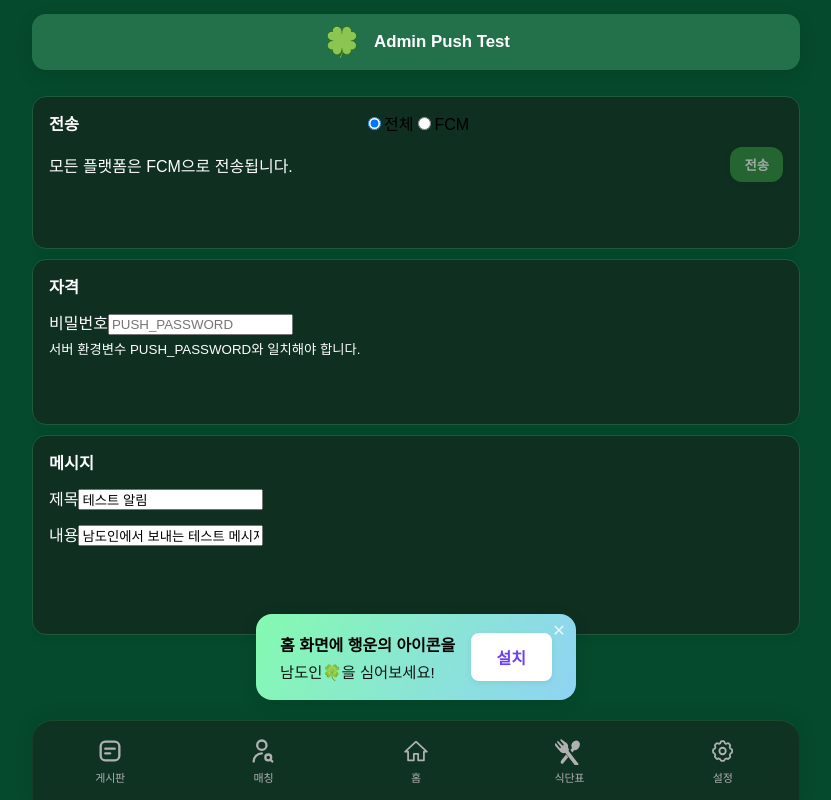
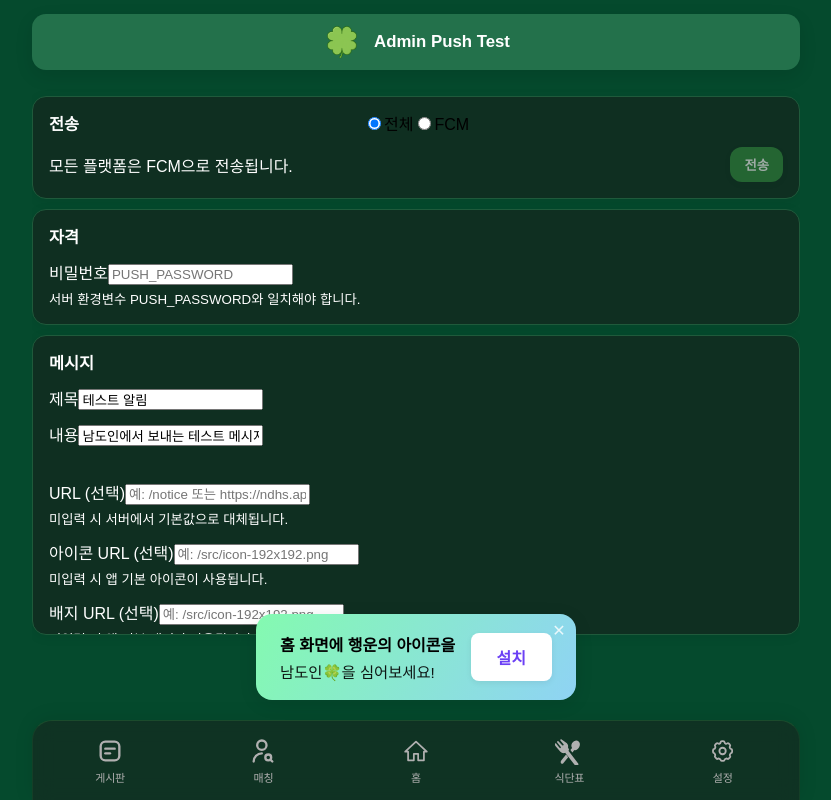
Before and after one commit to zza-ni/ndhs-in, a React (Vite) app: page /admin/push in a window 1280 px wide. Shown: the whole page, without its empty margins (224-1055 px from the left). Built offline with nearby package versions, Linux system fonts and the light colour scheme; a web font is replaced by a local one.

Commit message:
edit Push-page

```diff
--- a/src/pages/AdminPushTest.jsx
+++ b/src/pages/AdminPushTest.jsx
@@ -13,6 +13,10 @@ export default function AdminPushTest() {
   const [sending, setSending] = React.useState(false);
   const [result, setResult] = React.useState("");
   const [type, setType] = React.useState("all"); // all | fcm (둘 다 FCM 경로)
+  // Optional fields
+  const [url, setUrl] = React.useState("");
+  const [icon, setIcon] = React.useState("");
+  const [badge, setBadge] = React.useState("");
 
   const onSend = async () => {
     if (sending) return;
@@ -20,7 +24,21 @@ export default function AdminPushTest() {
     setResult("");
     try {
       const path = type === "all" ? "/api/sendAllPush" : "/api/sendPush";
-      const payload = { password, title, body };
+      // Build payload per API
+      let payload = { password, title, body };
+      if (type === "all") {
+        // sendAllPush accepts top-level url/icon/badge
+        if (url) payload.url = url;
+        if (icon) payload.icon = icon;
+        if (badge) payload.badge = badge;
+      } else {
+        // sendPush expects them inside data
+        const data = {};
+        if (url) data.url = url;
+        if (icon) data.icon = icon;
+        if (badge) data.badge = badge;
+        if (Object.keys(data).length) payload.data = data;
+      }
       const res = await fetchWithRetry(path, {
         method: "POST",
         headers: { "Content-Type": "application/json" },
@@ -167,6 +185,34 @@ export default function AdminPushTest() {
                   placeholder="알림 본문"
                 />
               </label>
+              <Divider />
+              <label>
+                <span className="muted">URL (선택)</span>
+                <input
+                  value={url}
+                  onChange={(e) => setUrl(e.target.value)}
+                  placeholder="예: /notice 또는 https://ndhs.app/notice"
+                />
+                <Hint>미입력 시 서버에서 기본값으로 대체됩니다.</Hint>
+              </label>
+              <label>
+                <span className="muted">아이콘 URL (선택)</span>
+                <input
+                  value={icon}
+                  onChange={(e) => setIcon(e.target.value)}
+                  placeholder="예: /src/icon-192x192.png"
+                />
+                <Hint>미입력 시 앱 기본 아이콘이 사용됩니다.</Hint>
+              </label>
+              <label>
+                <span className="muted">배지 URL (선택)</span>
+                <input
+                  value={badge}
+                  onChange={(e) => setBadge(e.target.value)}
+                  placeholder="예: /src/icon-192x192.png"
+                />
+                <Hint>미입력 시 앱 기본 배지가 사용됩니다.</Hint>
+              </label>
             </div>
 
             <Divider />
```
Also changed, not shown: api/sendAllPush.js (+51 -20 lines).
